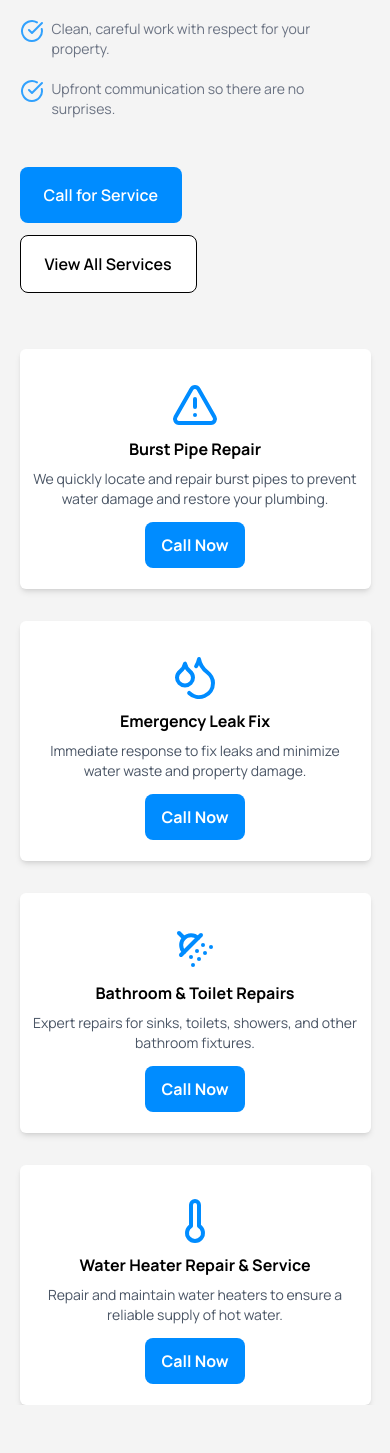
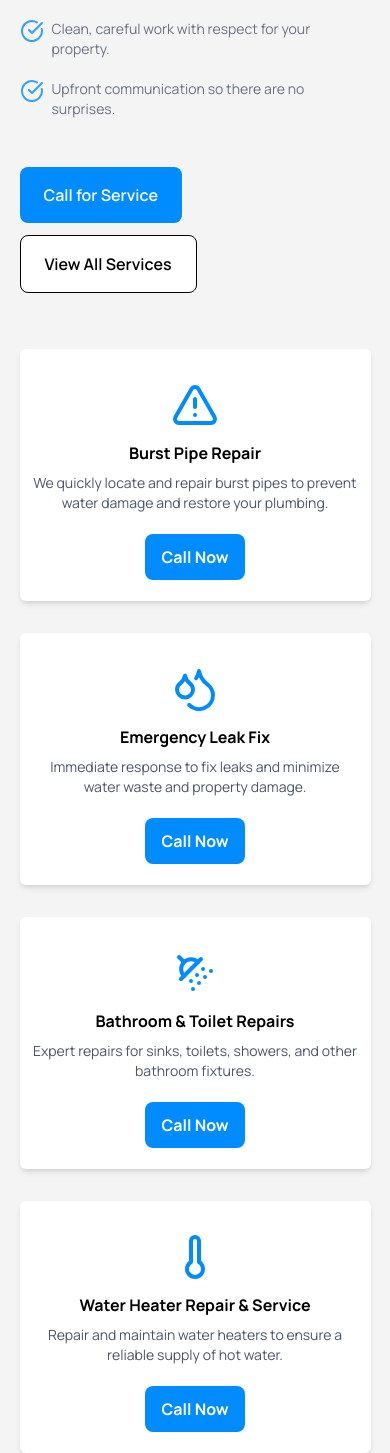
Before and after one commit to ammarr80/Chicago-Plumbing, a React (Vite) app: page / in a window 390 px wide. Shown: the part 2020-3473 px from the top of the page. Before the commit the page ends 3425 px from the top, so only its background shows below. Built offline with nearby package versions, Linux system fonts and the light colour scheme.

Commit message:
made SERVICES section more responsive

```diff
--- a/src/components/Services.jsx
+++ b/src/components/Services.jsx
@@ -12,7 +12,7 @@ export default function Services() {
     <>
       <section
         id="services"
-        className="max-w-[90%] mx-auto grid md:grid-cols-2 items-center grid-cols-1 justify-items-center"
+        className="max-w-[90%] mx-auto grid  lg:grid-cols-2 gap-0 md:gap-8  lg:gap-0  lg:items-center grid-cols-1  "
       >
         <div className="mb-14 md:mb-0">
           <h2 className="font-bold text-4xl mb-7 max-w-[20ch]">
@@ -57,12 +57,12 @@ export default function Services() {
           </div>
         </div>
 
-        <div className="grid md:grid-cols-2 gap-4 grid-cols-1 md:gap-8 gap-8">
-          <div className="hover:-translate-y-1 transform duration-300 transition-all overflow-hidden py-8 px-3 text-center rounded-md shadow-md relative service-cards bg-white z-3">
-            <div className="mb-6 space-y-2">
+        <div className="grid lg:grid-cols-2 grid-cols-1 gap-4 sm:grid-cols-2 grid-cols-1 md:gap-8 lg:gap-6 gap-8">
+          <div className="hover:-translate-y-1 transform duration-300 transition-all overflow-hidden py-8 px-3 text-center rounded-md shadow-md relative service-cards      bg-white z-3">
+            <div className="mb-8 space-y-3">
               <AlertTriangle className="block mx-auto text-primary w-12 h-12"></AlertTriangle>
               <h4 className="font-bold mb-2">Burst Pipe Repair</h4>
-              <p className="text-gray-600 text-sm">
+              <p className="text-gray-600 text-sm max-w-[40ch] mx-auto">
                 We quickly locate and repair burst pipes to prevent water damage
                 and restore your plumbing.
               </p>
@@ -75,11 +75,11 @@ export default function Services() {
             </a>
           </div>
 
-          <div className="hover:-translate-y-1 transform duration-300 transition-all overflow-hidden py-8 px-3 text-center rounded-md shadow-md relative service-cards bg-white z-3">
-            <div className="mb-6 space-y-2">
+          <div className="hover:-translate-y-1 transform duration-300 transition-all overflow-hidden py-8 px-3 text-center rounded-md shadow-md relative service-cards      bg-white z-3">
+            <div className="mb-8 space-y-3">
               <Droplets className="block mx-auto text-primary w-12 h-12"></Droplets>
               <h4 className="font-bold mb-2">Emergency Leak Fix</h4>
-              <p className="text-gray-600 text-sm">
+              <p className="text-gray-600 text-sm max-w-[40ch] mx-auto">
                 Immediate response to fix leaks and minimize water waste and
                 property damage.
               </p>
@@ -92,11 +92,11 @@ export default function Services() {
             </a>
           </div>
 
-          <div className="hover:-translate-y-1 transform duration-300 transition-all overflow-hidden py-8 px-3 text-center rounded-md shadow-md relative service-cards bg-white z-3">
-            <div className="mb-6 space-y-2">
+          <div className="hover:-translate-y-1 transform duration-300 transition-all overflow-hidden py-8 px-3 text-center rounded-md shadow-md relative service-cards      bg-white z-3">
+            <div className="mb-8 space-y-3">
               <ShowerHead className="block mx-auto text-primary w-12 h-12"></ShowerHead>
               <h4 className="font-bold mb-2">Bathroom & Toilet Repairs</h4>
-              <p className="text-gray-600 text-sm">
+              <p className="text-gray-600 text-sm max-w-[45ch] mx-auto">
                 Expert repairs for sinks, toilets, showers, and other bathroom
                 fixtures.
               </p>
@@ -109,11 +109,11 @@ export default function Services() {
             </a>
           </div>
 
-          <div className="hover:-translate-y-1 transform duration-300 transition-all overflow-hidden py-8 px-3 text-center rounded-md shadow-md relative service-cards bg-white z-3">
-            <div className="mb-6 space-y-2">
+          <div className="hover:-translate-y-1 transform duration-300 transition-all overflow-hidden py-8 px-3 text-center rounded-md shadow-md relative service-cards      bg-white z-3">
+            <div className="mb-8 space-y-3">
               <Thermometer className="block mx-auto text-primary w-12 h-12"></Thermometer>
               <h4 className="font-bold mb-2">Water Heater Repair & Service</h4>
-              <p className="text-gray-600 text-sm">
+              <p className="text-gray-600 text-sm max-w-[45ch] mx-auto">
                 Repair and maintain water heaters to ensure a reliable supply of
                 hot water.
               </p>
--- a/src/index.css
+++ b/src/index.css
@@ -13,3 +13,7 @@ body {
 .text-primary {
   color: #008cff;
 }
+
+@theme {
+  --breakpoint-xs: 575px;
+}
```
